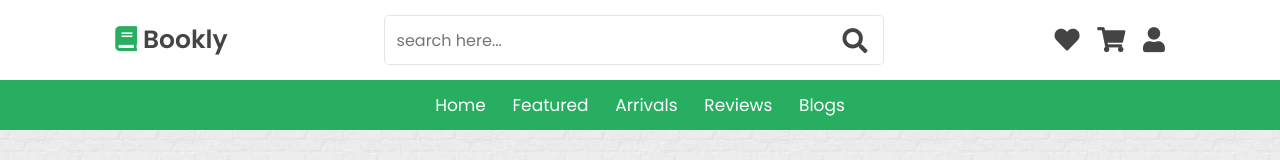
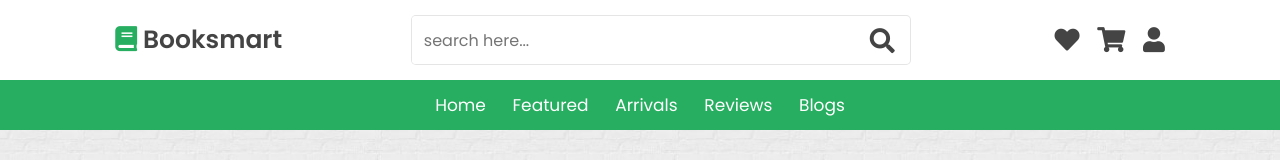
Before and after one commit to edwardmbitsi/booksmart, a plain HTML site: page index.html in a window 1280 px wide. Shown: the top 160 px of the page. Drawn offline with nearby package versions, Linux system fonts and the light colour scheme.

Commit message:
Update index.html

```diff
--- a/index.html
+++ b/index.html
@@ -4,7 +4,7 @@
     <meta charset="UTF-8">
     <meta http-equiv="X-UA-Compatible" content="IE=edge">
     <meta name="viewport" content="width=device-width, initial-scale=1.0">
-    <title>Complete Responsive Online Boot Store Website Design Tutorial</title>
+    <title>Booksmart</title>
 
     <link rel="stylesheet" href="https://unpkg.com/swiper@7/swiper-bundle.min.css" />
 
@@ -23,7 +23,7 @@
 
     <div class="header-1">
 
-        <a href="#" class="logo"> <i class="fas fa-book"></i> bookly </a>
+        <a href="#" class="logo"> <i class="fas fa-book"></i> booksmart </a>
 
         <form action="" class="search-form">
             <input type="search" name="" placeholder="search here..." id="search-box">
```
